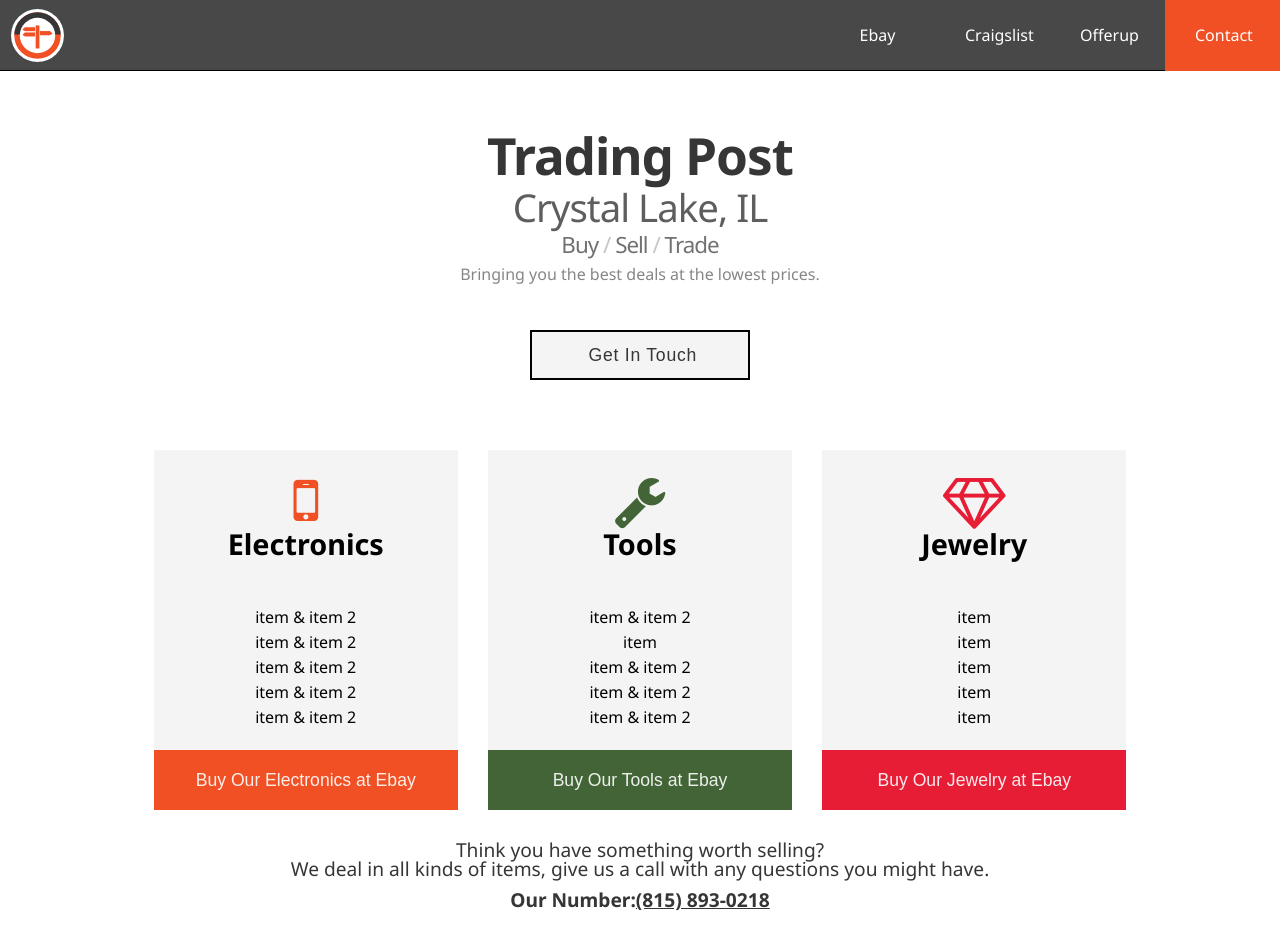
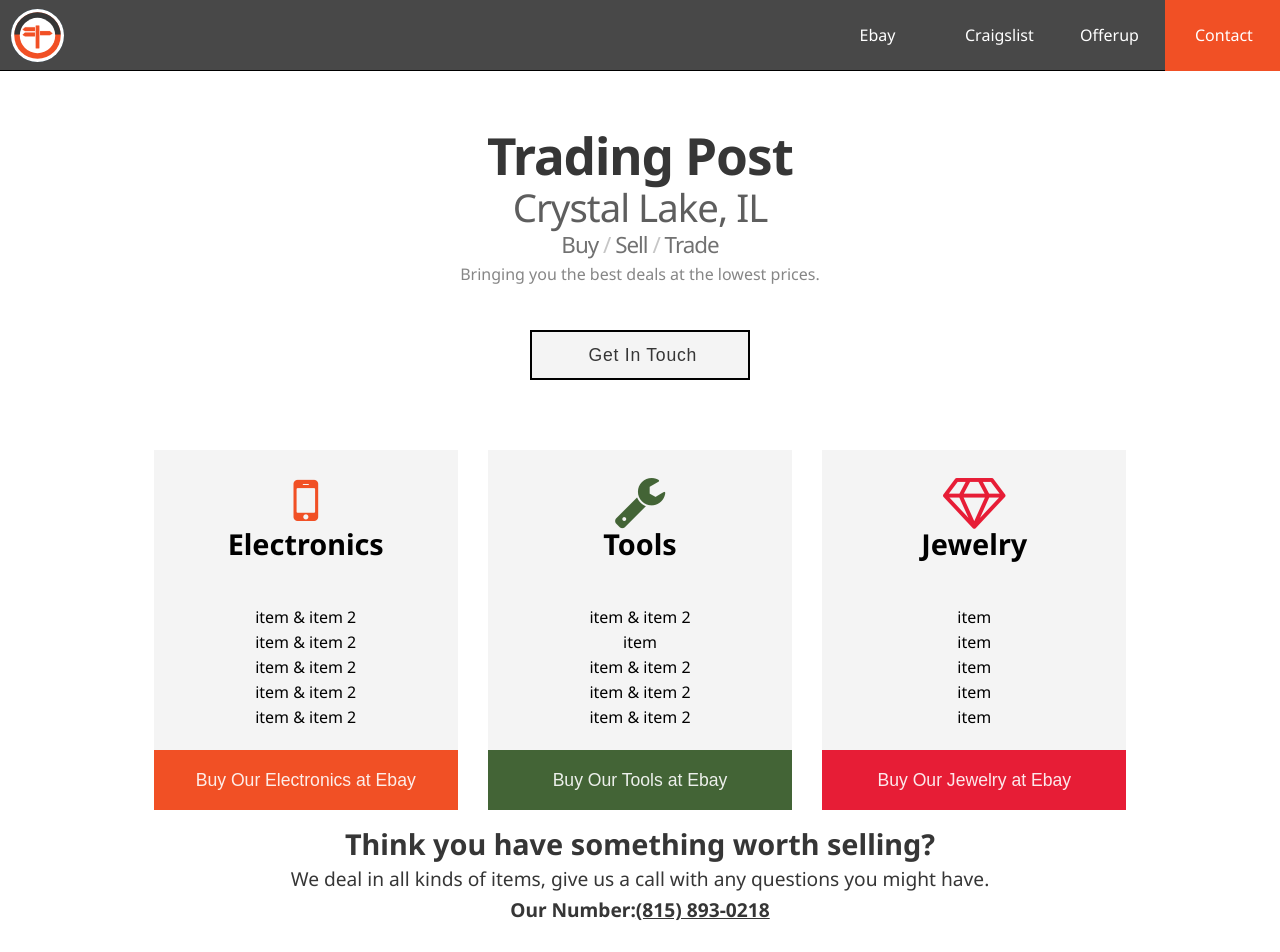
Before and after one commit to SPDUK/tradingpost, a React (Create React App) app: page /#/ in a window 1280 px wide. Shown: the top 952 px of the page. Built offline with nearby package versions, Linux system fonts and the light colour scheme.

Commit message:
cleaned up code

```diff
--- a/src/components/buyselltrade.jsx
+++ b/src/components/buyselltrade.jsx
@@ -114,8 +114,7 @@ class BuySellTrade extends Component {
           </div>
           <div className="buyselltrade-contact">
             <div className="buyselltrade-contact-info">
-              <p className="buyselltrade-contact-info-top"></p>
-              <p>Think you have something worth selling?</p>
+              <p className="buyselltrade-contact-info-top">Think you have something worth selling?</p>
               <p>We deal in all kinds of items, give us a call with any questions you might have.</p>
               <p className="buyselltrade-contact-info-number">Our Number:
                 <a href="tel:8158930218" aria-label="8 1 5. 8 9 3. 0 2 1 8.">(815) 893-0218</a>
--- a/src/styles/buyselltrade.css
+++ b/src/styles/buyselltrade.css
@@ -197,8 +197,9 @@
     color: #363636;
     text-align: center; }
     .buyselltrade-contact-info {
-      padding-left: 10px;
-      padding-right: 10px;
+      width: 80%;
+      padding-left: 10%;
+      padding-right: 10%;
       padding-top: 20px;
       font-size: 1.1em; }
       @media (min-width: 768px) {
@@ -218,6 +219,9 @@
         font-size: 1.3em;
         font-weight: 800; }
         @media (min-width: 768px) {
+          .buyselltrade-contact-info-top {
+            font-size: 1.4em; } }
+        @media (min-width: 992px) {
           .buyselltrade-contact-info-top {
             font-size: 1.5em; } }
 
--- a/src/styles/buyselltrade.scss
+++ b/src/styles/buyselltrade.scss
@@ -231,8 +231,9 @@
     color: $black;
     text-align: center;
     &-info {
-      padding-left: 10px;
-      padding-right: 10px;
+      width: 80%;
+      padding-left: 10%;
+      padding-right: 10%;
       padding-top: 20px;
       font-size: 1.1em;
       @include breakpoint(sm) {
@@ -255,6 +256,9 @@
         font-size: 1.3em;
         font-weight: 800;
         @include breakpoint(sm) {
+          font-size: 1.4em;
+        }
+        @include breakpoint(md){
           font-size: 1.5em;
         }
       }
```
Also changed, not shown: src/components/contactinfo.jsx (indentation only). Lines whose indentation alone changed are shown as unchanged.
